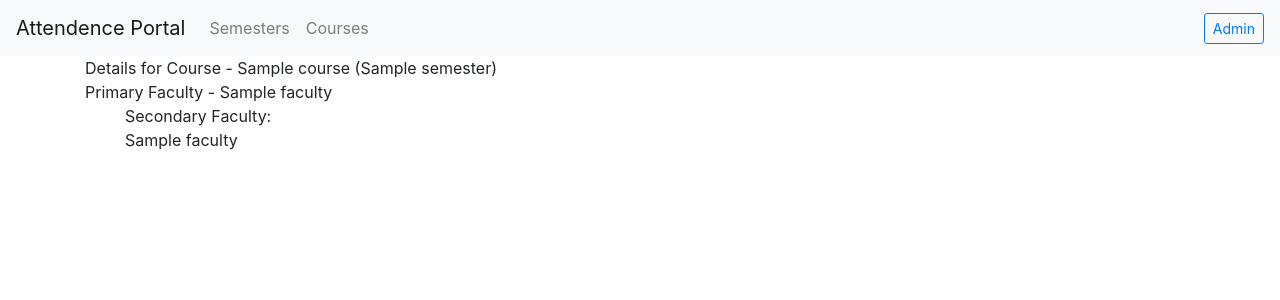
After one commit to krishna0512/attendence-portal, a Django app: page /attendence/course/1/view/ in a window 1280 px wide. The commit adds this page. Shown: the top 300 px of the page. Run offline with Django 3.2, Linux system fonts and the light colour scheme; tables that the repository leaves empty hold one stand-in row (values such as "Sample post"); some libraries are stand-ins or nearby versions.

Commit message:
added day1 and day2 and course list

```diff
--- a/attendence/models.py
+++ b/attendence/models.py
@@ -108,6 +108,17 @@ class Semester(models.Model):
         return self.name
 
 class Course(models.Model):
+    DAY_CHOICE = (
+        ('',''),
+        ('0','Monday'),
+        ('1','Tuesday'),
+        ('2','Wednesday'),
+        ('3','Thursday'),
+        ('4','Friday'),
+        ('5','Saturday'),
+        ('6','Sunday'),
+    )
+
     name = models.CharField(
         max_length=100,
         default='',
@@ -135,10 +146,26 @@ class Course(models.Model):
     )
     faculty_secondary = models.ManyToManyField(
         'Faculty',
-        null=True,
         blank=True,
         related_name='courses_secondary',
+    )
+    day1 = models.CharField(
+        choices=DAY_CHOICE,
+        max_length=10,
+        default='',
+        blank=True,
+        null=False,
+    )
+    day2 = models.CharField(
+        choices=DAY_CHOICE,
+        max_length=10,
+        default='',
+        blank=True,
+        null=False,
     )
 
     def __str__(self):
         return self.name
+
+    def get_absolute_url(self):
+        return reverse('attendence:course-detail', kwargs={'pk': self.pk})
--- a/attendence/templates/attendence/base.html
+++ b/attendence/templates/attendence/base.html
@@ -31,7 +31,8 @@
 			</button>
 			<div class="collapse navbar-collapse" id="navbarMarkup">
 				<div class="navbar-nav mr-auto">
-					<a class="nav-item nav-link {% if view.navigation == 'kit' %}active{% endif %}" href="{% url 'attendence:semester-list' %}">Semesters</a>
+					<a class="nav-item nav-link {% if view.navigation == 'semester' %}active{% endif %}" href="{% url 'attendence:semester-list' %}">Semesters</a>
+					<a class="nav-item nav-link {% if view.navigation == 'course' %}active{% endif %}" href="{% url 'attendence:course-list' %}">Courses</a>
 				</div>
 				{% block custom_navbar %}{% endblock %}
 				<div class="navbar-nav">
--- /dev/null
+++ b/attendence/templates/attendence/course_detail.html
@@ -0,0 +1,17 @@
+{% extends 'attendence/base.html' %}
+{% load static %}
+
+{% block main_content %}
+<div class="container">
+    Details for Course - {{ course.name }} ({{ course.semester.name }})<br>
+    Primary Faculty - {{ course.faculty_primary }}
+    <ul>
+        Secondary Faculty:<br>
+        {% for faculty in course.faculty_secondary.all %}
+        {{ faculty.name }}
+        {% empty %}
+        No Seconday Faculty
+        {% endfor %}
+    </ul>
+</div>
+{% endblock %}
--- a/attendence/templates/attendence/semester_detail.html
+++ b/attendence/templates/attendence/semester_detail.html
@@ -8,7 +8,7 @@
     <ul>
         Courses offered in This Semester:<br>
         {% for course in semester.courses.all %}
-        {{ course.name }}
+        <a href="{{ course.get_absolute_url }}">{{ course.name }}</a>
         {% empty %}
         No corses registered for this Semester
         {% endfor %}
--- a/attendence/templates/attendence/semester_list.html
+++ b/attendence/templates/attendence/semester_list.html
@@ -3,6 +3,7 @@
 
 {% block main_content %}
 <div class="container">
+    <div class="h3">List of all Semesters</div>
     {% for semester in semester_list %}
     <a href="{{ semester.get_absolute_url }}">{{ semester.name }}</a>
     {% empty %}
--- a/attendence/urls.py
+++ b/attendence/urls.py
@@ -8,4 +8,7 @@ urlpatterns = [
 
     path('semester/', views.SemesterListView.as_view(), name='semester-list'),
     path('semester/<int:pk>/view/', views.SemesterDetailView.as_view(), name='semester-detail'),
+
+    path('course/', views.CourseListView.as_view(), name='course-list'),
+    path('course/<int:pk>/view/', views.CourseDetailView.as_view(), name='course-detail'),
 ]
--- a/attendence/views.py
+++ b/attendence/views.py
@@ -16,6 +16,14 @@ class IndexTemplateView(TemplateView):
 
 class SemesterListView(ListView):
     model = Semester
+    navigation = 'semester'
 
 class SemesterDetailView(DetailView):
     model = Semester
+
+class CourseDetailView(DetailView):
+    model = Course
+
+class CourseListView(ListView):
+    model = Course
+    navigation = 'course'
```
Also changed, not shown: attendence/templates/attendence/course_list.html (added, +13 -0 lines), attendence/migrations/0006_auto_20200415_1249.py (added), attendence/migrations/0007_auto_20200415_1251.py (added), attendence/migrations/0008_auto_20200415_1252.py (added), attendence/migrations/0009_auto_20200415_1252.py (added).
